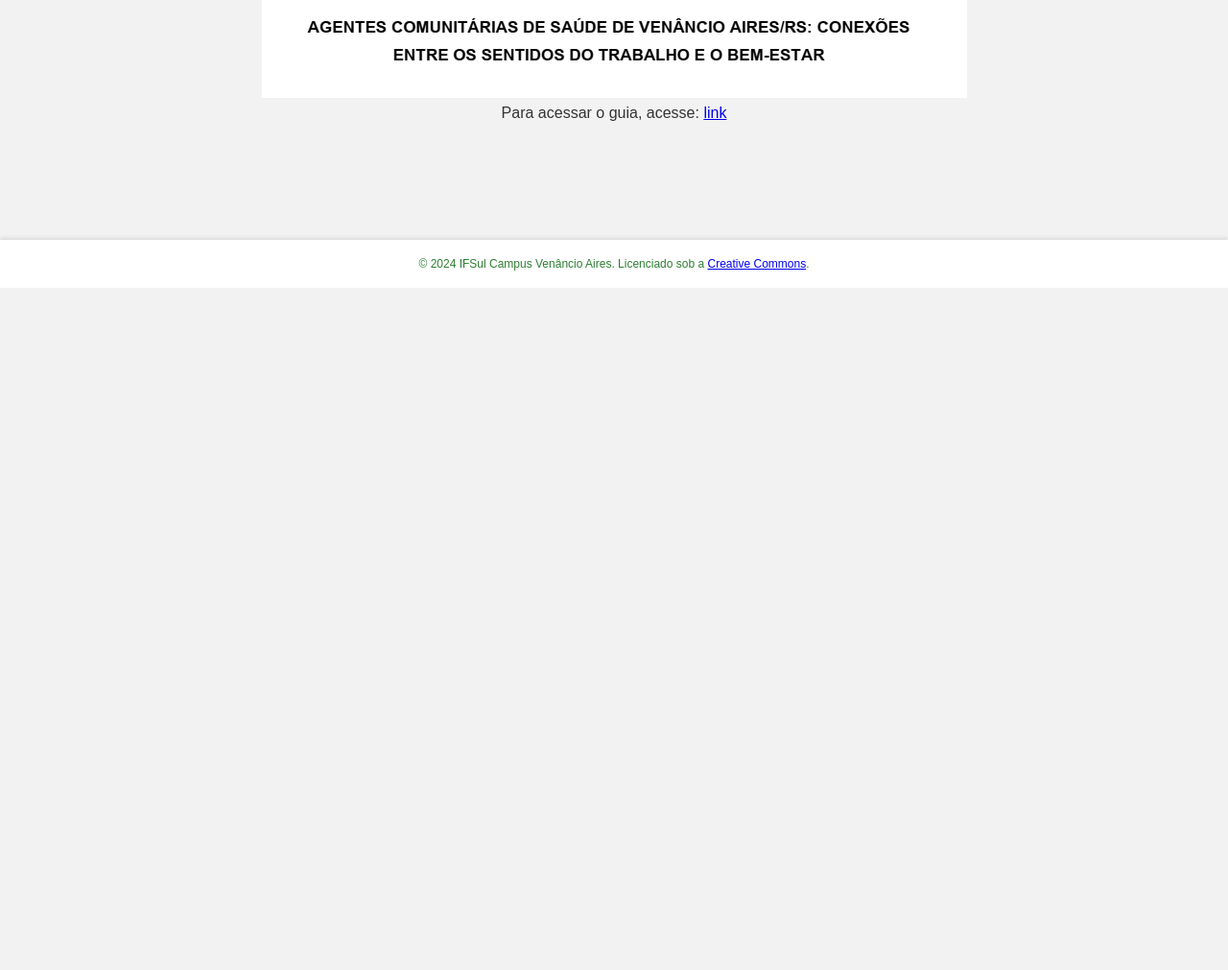
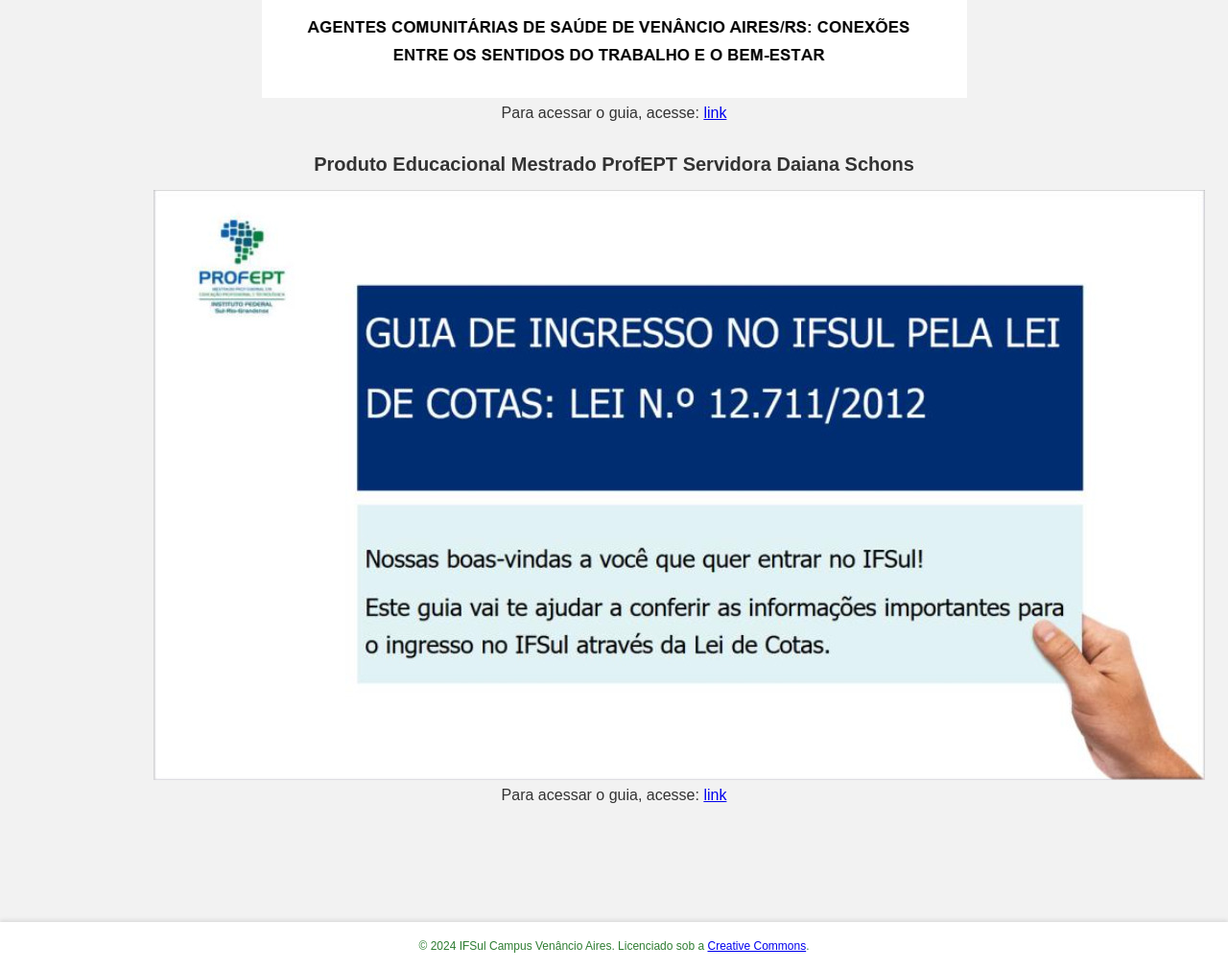
Before and after one commit to mvmvasconcelos/site-memoria-ifsul-venancio, a plain HTML site: page trabalhos.html in a window 1280 px wide. Shown: the part 2887-3898 px from the top of the page at 96% size. Before the commit the page ends 3187 px from the top, so only its background shows below. Drawn offline with Linux system fonts and the light colour scheme.

Commit message:
Adicionado Trabalho LEI 12711

```diff
--- a/trabalhos.html
+++ b/trabalhos.html
@@ -33,6 +33,12 @@
         <p>Para acessar o guia, acesse: <a href="http://educapes.capes.gov.br/handle/capes/744665" target="_blank">link</a></p>
       </section>
 
+      <section class="trabalhos">
+        <h2>Produto Educacional Mestrado ProfEPT Servidora Daiana Schons</h2>
+        <img src="src/images/trabalhos/lei12711.jpeg" alt="Produto Educacional Mestrado ProfEPT Servidora Daiana Schons">
+        <p>Para acessar o guia, acesse: <a href="http://educapes.capes.gov.br/handle/capes/746048" target="_blank">link</a></p>
+      </section>
+
 
   </main>
   <div id="footer-placeholder"></div>
```
Also changed, not shown: src/images/trabalhos/lei12711.jpeg (added).
